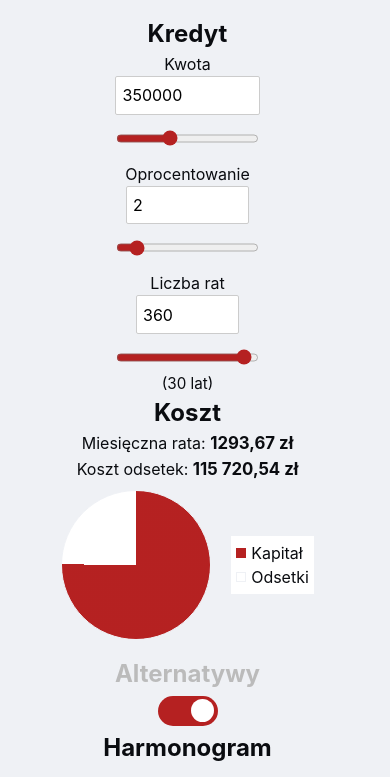
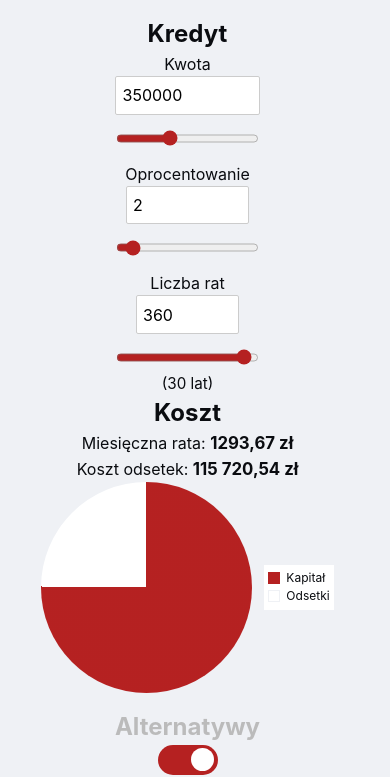
Before and after one commit to adamwroo/svelte-mortgage-calculator, a Svelte app: page / in a window 390 px wide. Shown: the top 777 px of the page. Built offline with nearby package versions, Linux system fonts and the light colour scheme.

Commit message:
PieChart made responsive

```diff
--- a/src/App.svelte
+++ b/src/App.svelte
@@ -43,6 +43,7 @@
 <style>
 	* {
 		--main-padding: 1em;
+		--sidebar-min-width: 20em;
 	}
 
 	main {
@@ -54,12 +55,12 @@
 	.with-sidebar {
 		display: flex;
 		flex-wrap: wrap;
-		gap: 1rem;
+		gap: 1em;
 	}
 
 	.sidebar {
 		flex-grow: 1;
-		min-width: min(100%, 25rem);
+		min-width: min(100%, var(--sidebar-min-width));
 	}
 
 	.sticky {
@@ -73,8 +74,4 @@
 		flex-grow: 999;
 		max-width: 100%;
 	}
-
-	h2 {
-		padding: 0 0.5rem 0.5rem 0.5rem;
-	}
 </style>
--- a/src/components/MortgageBase.svelte
+++ b/src/components/MortgageBase.svelte
@@ -16,7 +16,7 @@
 <label for="interest-rate-base">
     <span>Oprocentowanie</span>
     <InputNumber bind:value={mortgageBase.interestRate} id="interest-rate-base" min={1} max={50} step={0.01} decimalPlaces={2} />
-    <input bind:value={mortgageBase.interestRate} type="range" min="1" max="20" step="0.01" tabindex="-1" />
+    <input bind:value={mortgageBase.interestRate} type="range" min="1" max="50" step="0.01" tabindex="-1" />
 </label>
 
 <label for="number-of-payments-base">
--- a/src/components/MortgageCost.svelte
+++ b/src/components/MortgageCost.svelte
@@ -10,14 +10,12 @@
 <div class="cost">
     <span>Miesięczna rata: <strong>{ toPLN(mortgage.monthlyInstallment) }</strong></span>
     <span>Koszt odsetek: <strong>{ toPLN(mortgage.getInterestCost()) }</strong></span>
-    <PieChart {mortgage} />
+    <div class="mortgage-pie-chart">
+        <PieChart {mortgage} />
+    </div>
 </div>
 
 <style>
-    span:last-of-type {
-        margin-bottom: 0.5em;
-    }
-
     strong {
         font-size: 1.05em;
     }
@@ -26,4 +24,11 @@
         display: flex;
         flex-direction: column;
     }
+
+    .mortgage-pie-chart {
+        display: flex;
+        justify-content: center;
+        height: clamp(25vh, 30vh, 10em);
+        font-size: clamp(0.75em, 2.5vw, 0.9em);
+    }
 </style>
--- a/src/components/shared/PieChart.svelte
+++ b/src/components/shared/PieChart.svelte
@@ -10,56 +10,50 @@
 <div class="my-pie-chart-container" style="--amount-percent: {amountProcent}%; --cost-percent: {costProcent}%">
     <div class="my-pie-chart" />
 
-    <div class="legenda">
+    <div class="legend">
         <div class="entry">
             <div class="entry-color entry-amount" />
-            <div class="entry-text">Kapitał</div>
+            <div>Kapitał</div>
         </div>
         <div class="entry">
-            <div  class="entry-color entry-cost" />
-            <div class="entry-text">Odsetki</div>
+            <div class="entry-color entry-cost" />
+            <div>Odsetki</div>
         </div>
     </div>
 </div>
 
 <style>
-    /* todo: get rid of px units; add aspect-ratio and grow: 1 to pie chart */
     .my-pie-chart-container {
         display: flex;
-        align-items: center;
         justify-content: center;
+        gap: 1em;
     }
 
     .my-pie-chart {
+        flex-grow: 1;
+        aspect-ratio: 1;
         background: conic-gradient(
             var(--accent-color) 0% var(--amount-percent),
             var(--background-color-card) var(--amount-percent)
         );
         border-radius: 50%;
-        width: 150px;
-        height: 150px;
-
-        border: 1px solid var(--background-color);
     }
 
-    .legenda {
-        margin-left: 20px;
+    .legend {
         background-color: var(--background-color-card);
-        padding: 5px;
+        padding: 0.375em;
+        align-self: center;
     }
 
     .entry {
         display: flex;
         align-items: center;
+        gap: 0.5em
     }
 
     .entry-color {
-        height: 10px;
-        width: 10px;
-    }
-
-    .entry-text {
-        margin-left: 5px;
+        height: 1em;
+        width: 1em;
     }
 
     .entry-amount {
--- a/src/components/shared/ToggleSwitch.svelte
+++ b/src/components/shared/ToggleSwitch.svelte
@@ -29,14 +29,14 @@
         display: flex;
         flex-wrap: wrap; /* todo: find better solution */
         flex-direction: row;
-        gap: 0.5rem;
+        gap: 0.25em;
         justify-content: center;
         align-items: center;
     }
 
     div.col {
         flex-direction: column;
-        gap: 0.25rem;
+        gap: 0;
     }
 
     /* Toggle Switch, see: https://www.w3schools.com/howto/howto_css_switch.asp */
```
